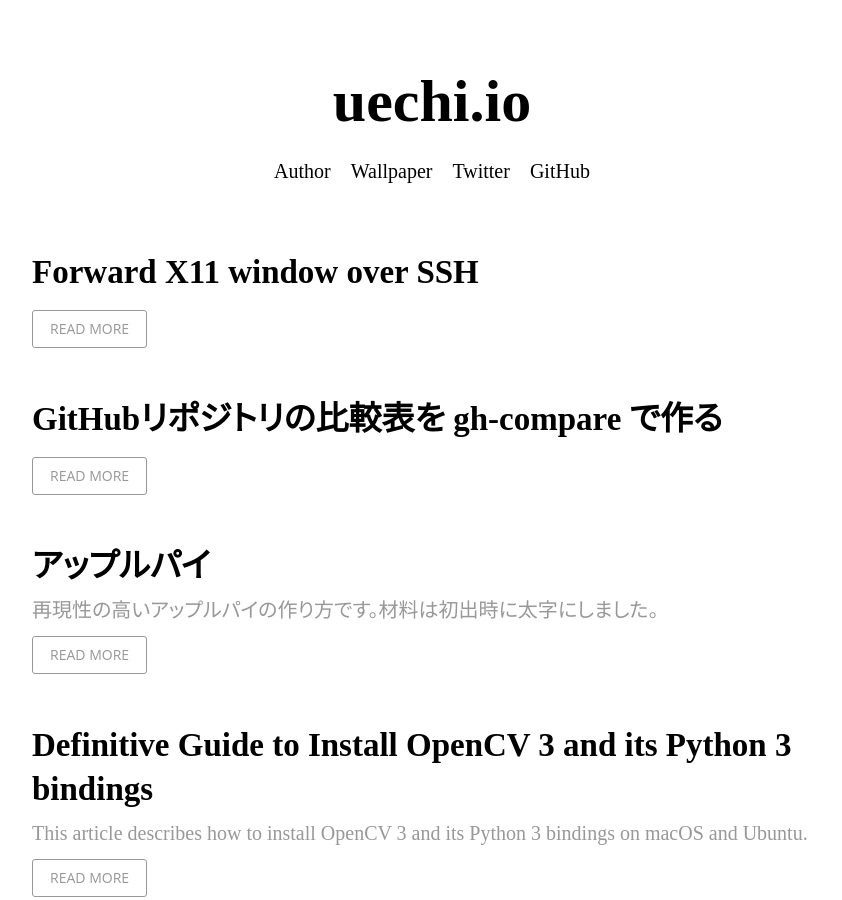
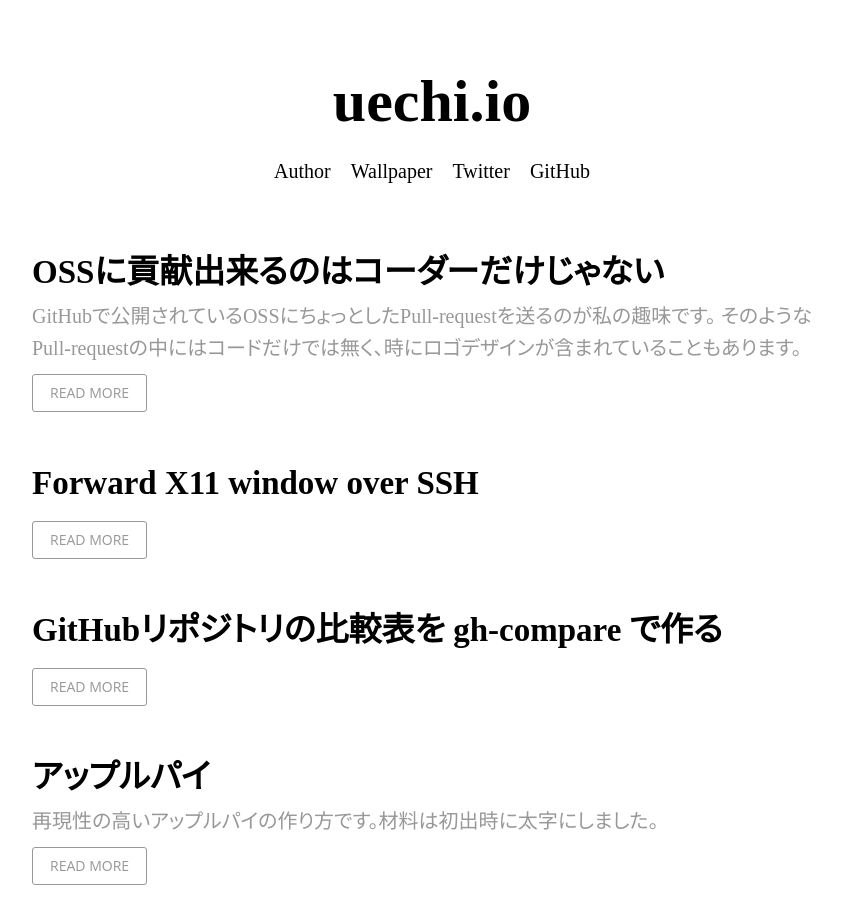
Before and after one commit to uetchy/uechi.io, a Jekyll site: the page built from _pages/index.html, in a window 1280 px wide and 900 px high. Shown: the whole window, without its empty margins (208-1050 px from the left). Built offline with Jekyll 4.4.1, drawn with Linux system fonts in a browser that asks for light colours; nearby versions of some CDN libraries; comment, search, counter and statistics services are not loaded.

Commit message:
Updated Oss For Designers and 1 other file

```diff
--- a/_drafts/oss-for-designers.markdown
+++ b/_posts/2017-12-27-oss-for-designers.markdown
@@ -12,7 +12,7 @@ GitHubで公開されているOSSにちょっとしたPull-requestを送るの
 
 その後、[より詳細な検討](https://github.com/textlint/media/pull/1)を重ねた結果、私がデザインしたtextlintのロゴは無事プロジェクトに受け入れられました。
 
-このようにプロジェクトの作者がIssue等でロゴを募集することは一般的であり、WebAssemblyのロゴも[公募のコンペティション](https://github.com/WebAssembly/design/issues/112)で決まりました。
+このようにプロジェクトの作者がIssue等でロゴを募集することは一般的であり、WebAssemblyのロゴも[公募のコンペティション](https://github.com/WebAssembly/design/issues/112)で決まっています。
 
 一方で自らロゴの提案をすることもあります。
 
```
